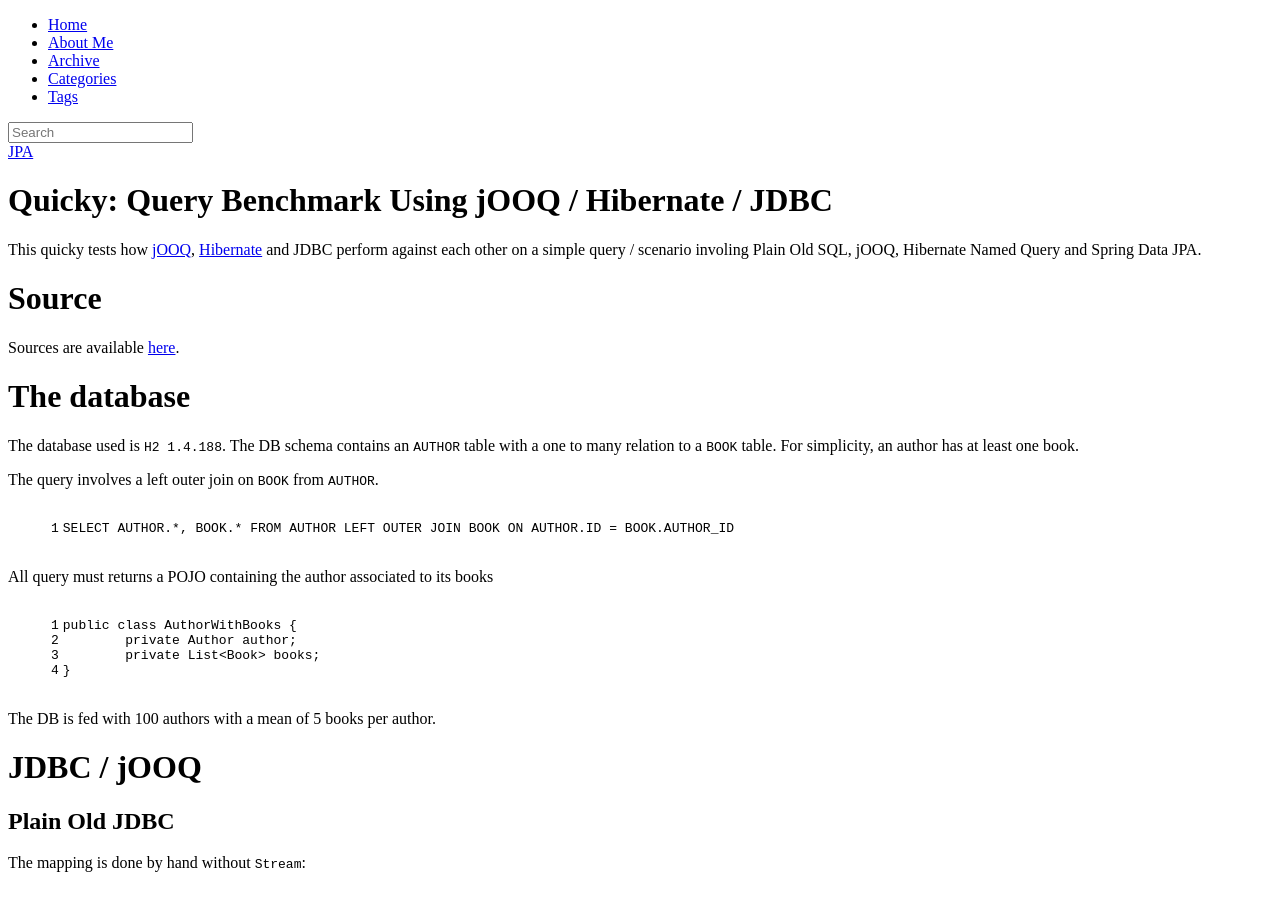
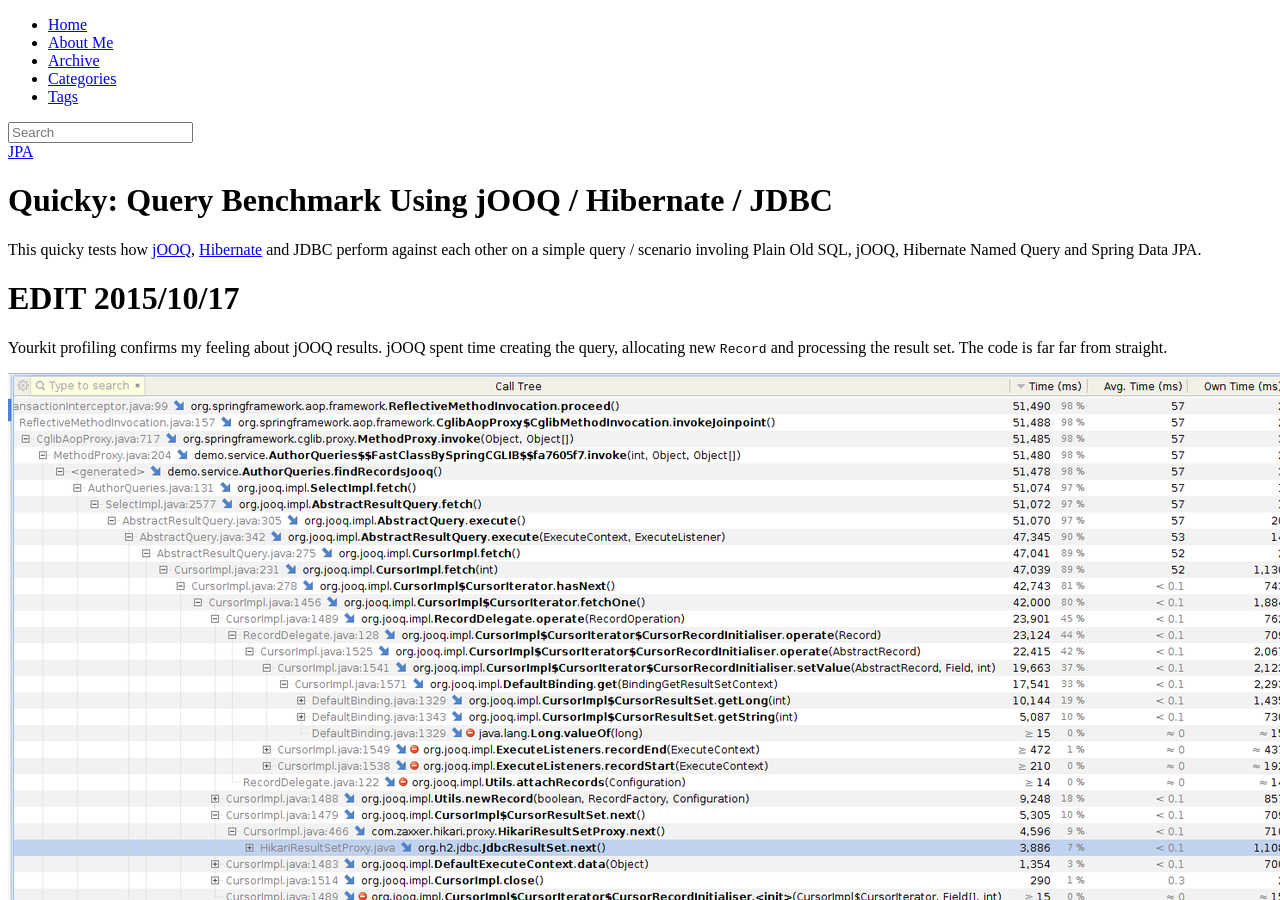
Before and after one commit to nithril/nithril.github.io, a Jekyll site: the page built from _posts/2015-10-10-quicky-join-query-using-jooq-hibernate-jdbc.markdown, in a window 1280 px wide and 900 px high. Built offline with Jekyll 4.4.1, drawn with Linux system fonts in a browser that asks for light colours; nearby versions of some CDN libraries; library files that are not in the unit come from our copies; comment, search, counter and statistics services are not loaded.

Commit message:
Quicky: Jooq / Hibernate / JDBC

```diff
--- a/_posts/2015-10-10-quicky-join-query-using-jooq-hibernate-jdbc.markdown
+++ b/_posts/2015-10-10-quicky-join-query-using-jooq-hibernate-jdbc.markdown
@@ -11,6 +11,14 @@
 
 
 <!--more-->
+
+# EDIT 2015/10/17
+
+Yourkit profiling confirms my feeling about jOOQ results. jOOQ spent time creating the query, allocating new `Record` and processing the result set. The code is far far from straight.
+
+![Profiling](/assets/2015-10-10-quicky-join-query-using-jooq-hibernate-jdbc/profiling.png)
+
+
 
 # Source
 
```
Also changed, not shown: assets/2015-10-10-quicky-join-query-using-jooq-hibernate-jdbc/profiling.png (added).
